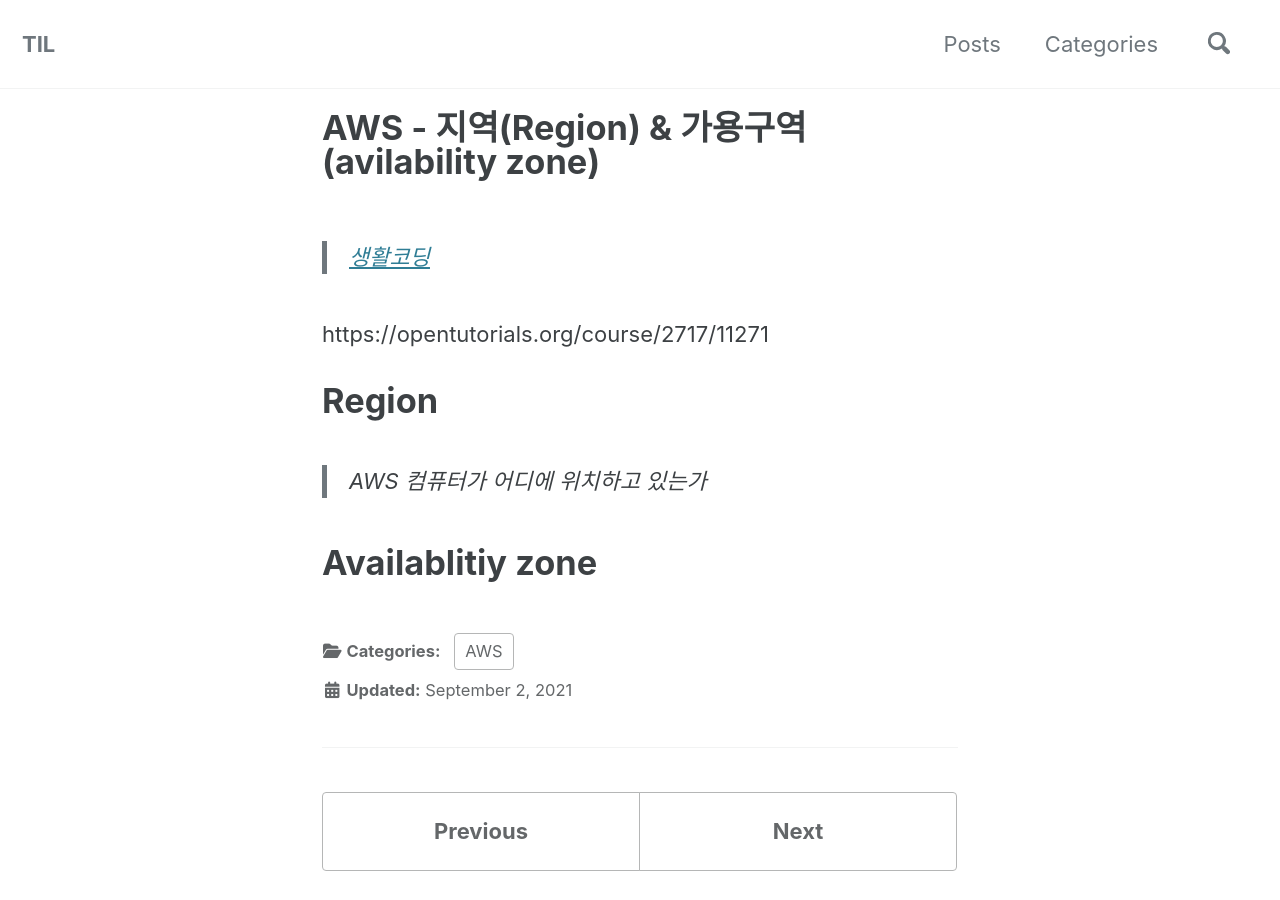
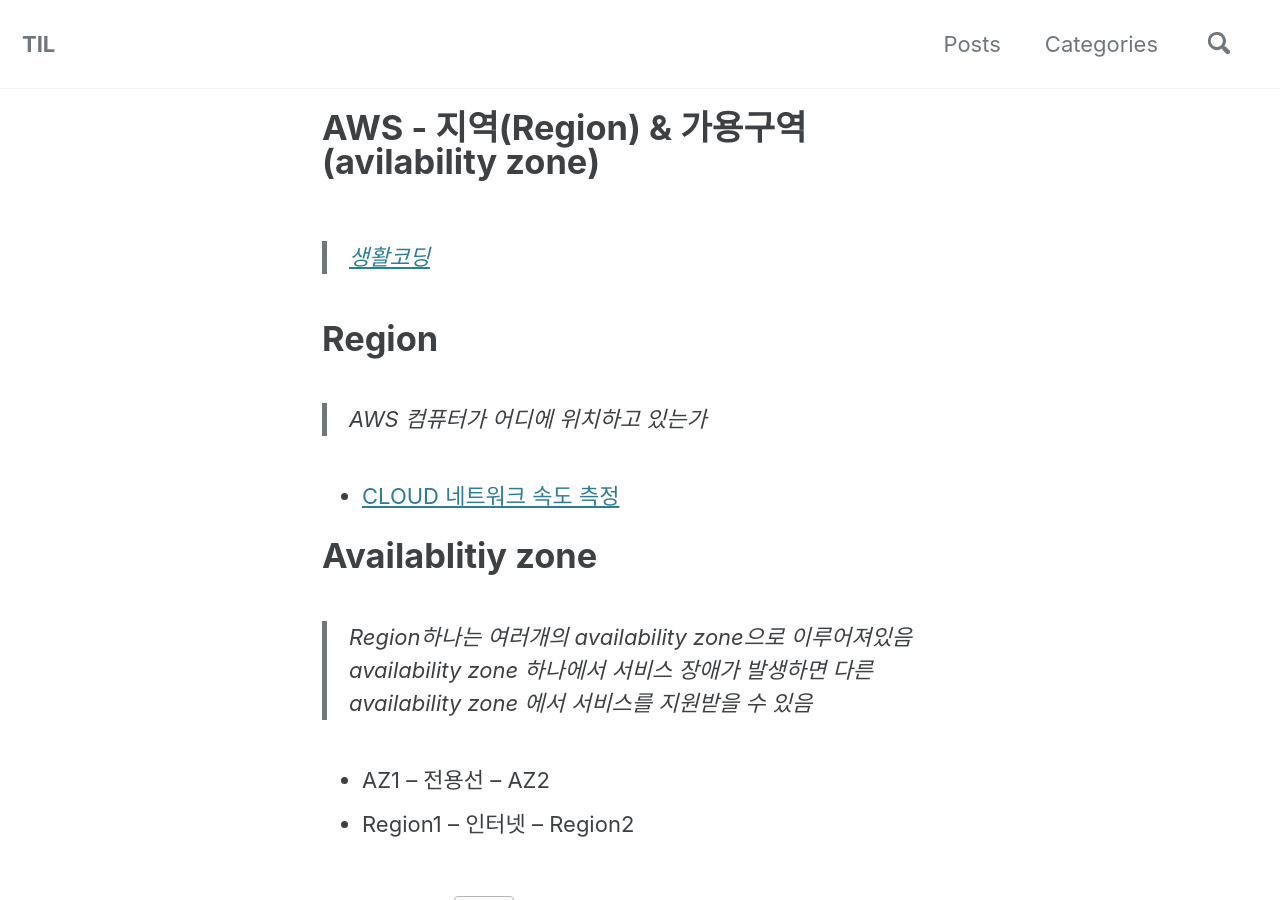
Before and after one commit to sujinsjlee/TIL, a Jekyll site: the page built from _posts/2021-09-02-Aws_region.md, in a window 1280 px wide and 900 px high. Built offline with Jekyll 4.4.1, drawn with Linux system fonts in a browser that asks for light colours; cached includes are drawn as plain includes; nearby versions of some CDN libraries.

Commit message:
[AWS] region

```diff
--- a/_posts/2021-09-02-Aws_region.md
+++ b/_posts/2021-09-02-Aws_region.md
@@ -8,10 +8,14 @@ tags:
 
 > [생활코딩](https://opentutorials.org/course/2717)
 
-https://opentutorials.org/course/2717/11271
-
 # Region
 > AWS 컴퓨터가 어디에 위치하고 있는가
 
+- [CLOUD 네트워크 속도 측정](http://www.cloudping.info)
 
 # Availablitiy zone
+> Region하나는 여러개의 availability zone으로 이루어져있음
+> availability zone 하나에서 서비스 장애가 발생하면 다른 availability zone 에서 서비스를 지원받을 수 있음
+
+- AZ1 -- 전용선 -- AZ2
+- Region1 -- 인터넷 -- Region2
```
